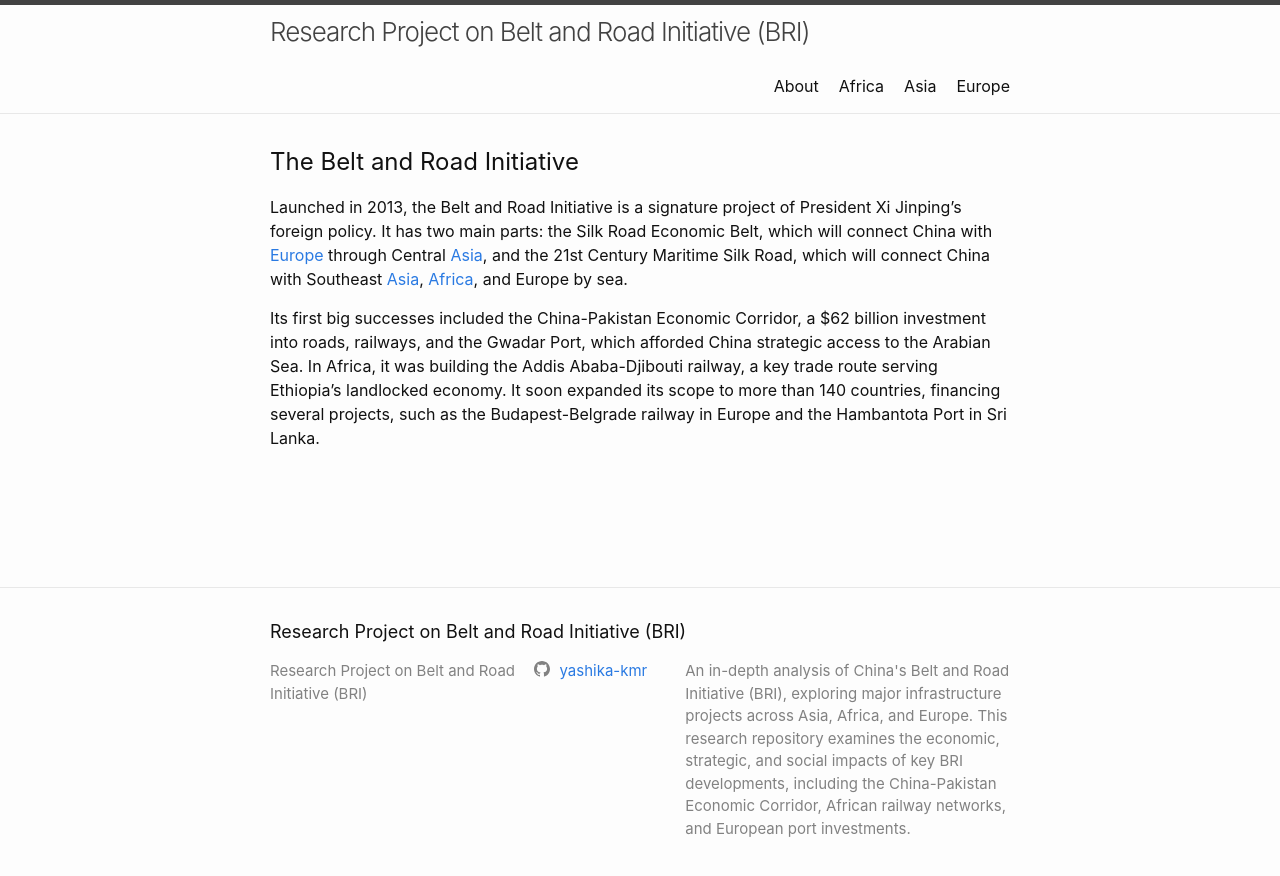
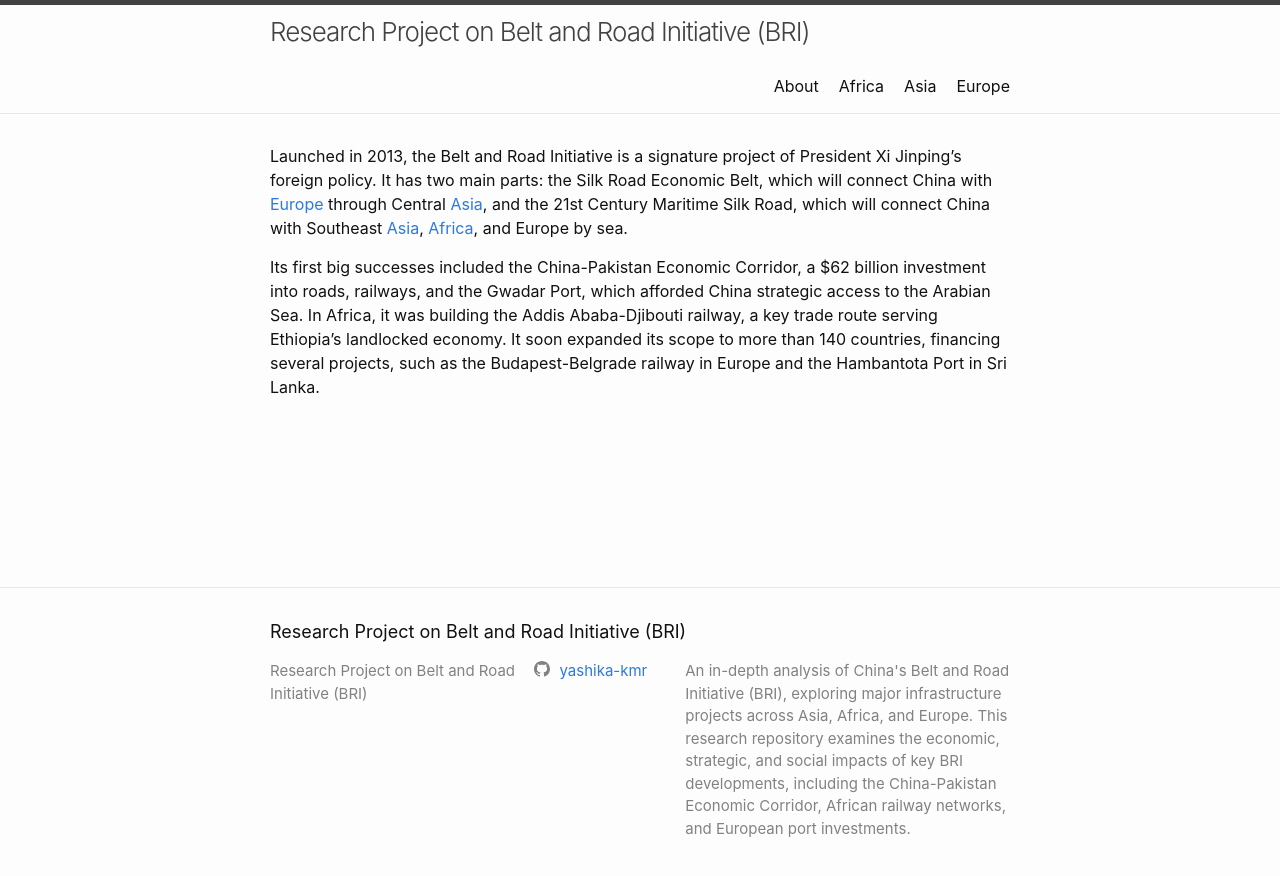
Before and after one commit to yashika-kmr/project-bri-research, a Jekyll site: the page built from index.markdown, in a window 1280 px wide. Shown: the top 876 px of the page. Built offline with Jekyll 4.4.1, drawn with Linux system fonts in a browser that asks for light colours.

Commit message:
Removed duplicate heading on home page

```diff
--- a/index.markdown
+++ b/index.markdown
@@ -4,8 +4,6 @@
 
 layout: home
 ---
-## The Belt and Road Initiative
-
 Launched in 2013, the Belt and Road Initiative is a signature project of President Xi Jinping’s foreign policy. It has two main parts: the Silk Road Economic Belt, which will connect China with [Europe](Regions/Europe) through Central [Asia](Regions/Asia), and the 21st Century Maritime Silk Road, which will connect China with Southeast [Asia](Regions/Asia), [Africa](Regions/Asia), and Europe by sea.
 
 Its first big successes included the China-Pakistan Economic Corridor, a $62 billion investment into roads, railways, and the Gwadar Port, which afforded China strategic access to the Arabian Sea. In Africa, it was building the Addis Ababa-Djibouti railway, a key trade route serving Ethiopia’s landlocked economy. It soon expanded its scope to more than 140 countries, financing several projects, such as the Budapest-Belgrade railway in Europe and the Hambantota Port in Sri Lanka.
```
